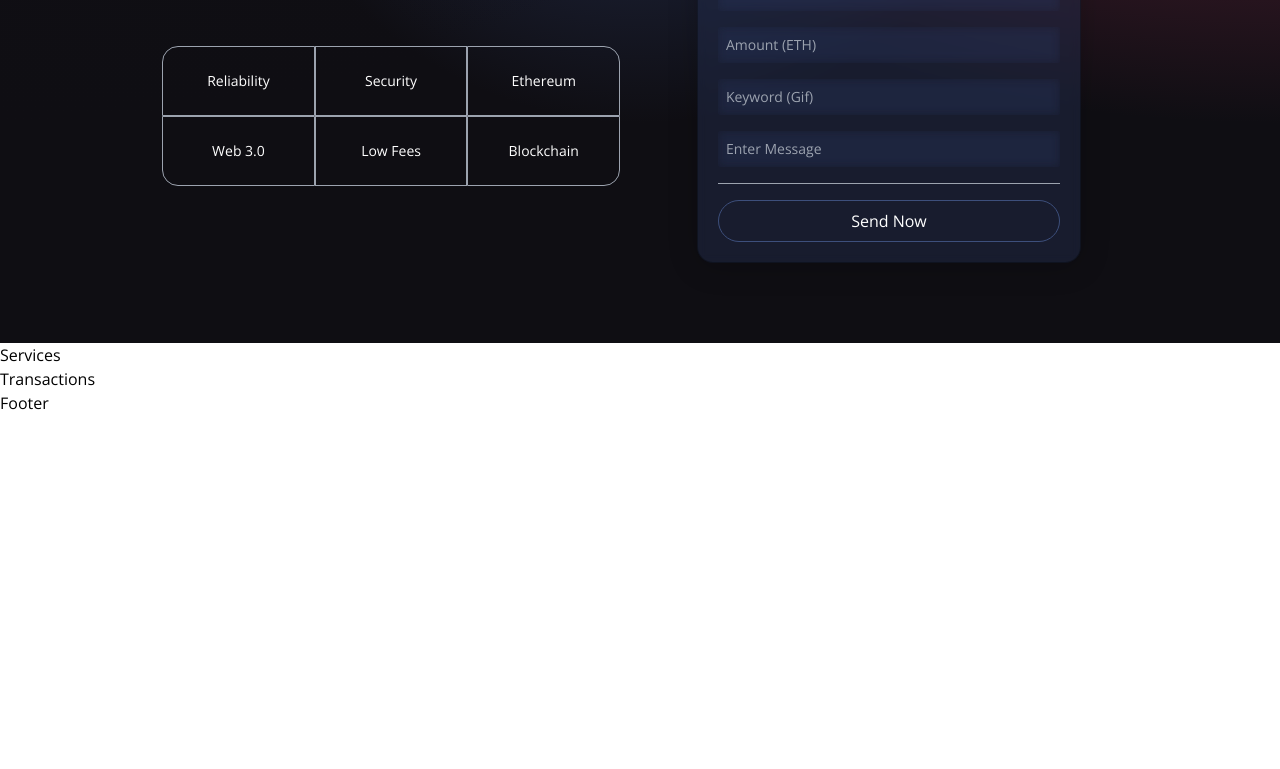
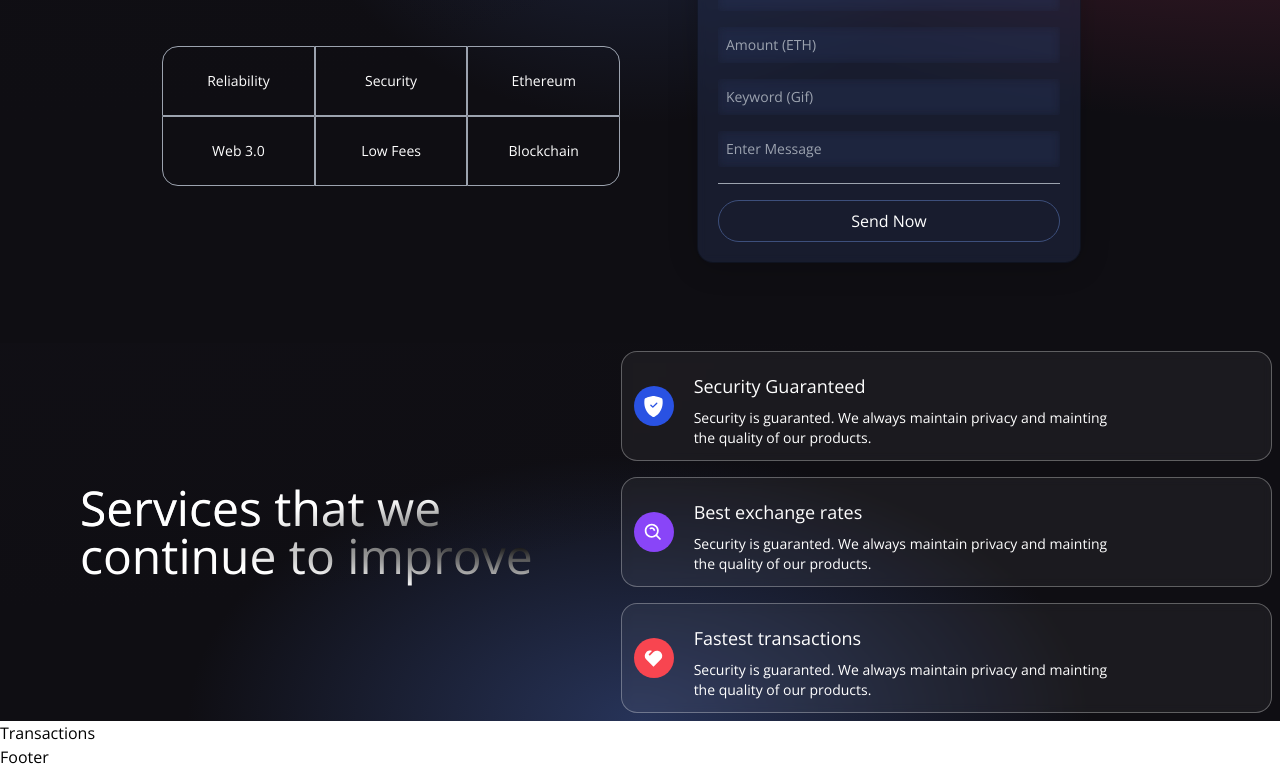
Before and after one commit to pedroltdias/blockchain-app, a React (Vite) app in the folder client/: page / in a window 1280 px wide. Shown: the part 406-1175 px from the top of the page. Before the commit the page ends 821 px from the top, so only its background shows below. Built offline with nearby package versions, Linux system fonts and the light colour scheme.

Commit message:
component de Services

```diff
--- a/client/src/components/Services.tsx
+++ b/client/src/components/Services.tsx
@@ -1,5 +1,55 @@
+import { BsShieldFillCheck } from "react-icons/bs";
+import { BiSearchAlt } from "react-icons/bi";
+import { RiHeart2Fill } from "react-icons/ri";
+import { ReactElement } from "react";
+
+interface IServiceCard {
+	color: string,
+	title: string,
+	icon: ReactElement<any, any>,
+	subtitle: string
+}
+
+const ServiceCard = ({ color, title, icon, subtitle }: IServiceCard) => (
+	<div className="flex flex-row justify-start items-center white-glassmorphism p-3 m-2 cursor-pointer hover:shadow-xl">
+		<div className={`w-10 h-10 rounded-full flex justify-center items-center ${color}`}>
+			{icon}
+		</div>
+		<div className="ml-5 flex flex-col flex-1">
+			<h1 className="mt-2 text-white text-lg">{title}</h1>
+			<p className="mt-2 text-white text-sm md:w-9/12">{subtitle}</p>
+		</div>
+	</div>
+);
+
 export default function Services() {
 	return (
-		<h1>Services</h1>
+		<div className="flex flex-col md:flex-row w-full justify-center items-center gradient-bg-services">
+			<div className="flex mf:flex-row flex-col items-center justify-between md:p-20 py-12 px-4">
+				<div className="flex-1 flex flex-col justify-start items-start">
+					<h1 className="text-white text-3xl sm:text-5xl py-2 text-gradient">Services that we <br /> continue to improve</h1>
+				</div>
+			</div>
+			<div className="flex-1 flex flex-col justify-start items-center">
+				<ServiceCard
+					color="bg-[#2952E3]"
+					title="Security Guaranteed"
+					icon={<BsShieldFillCheck fontSize={21} className="text-white" />}
+					subtitle="Security is guaranted. We always maintain privacy and mainting the quality of our products."
+				/>
+				<ServiceCard
+					color="bg-[#8945F8]"
+					title="Best exchange rates"
+					icon={<BiSearchAlt fontSize={21} className="text-white" />}
+					subtitle="Security is guaranted. We always maintain privacy and mainting the quality of our products."
+				/>
+				<ServiceCard
+					color="bg-[#F84550]"
+					title="Fastest transactions"
+					icon={<RiHeart2Fill fontSize={21} className="text-white" />}
+					subtitle="Security is guaranted. We always maintain privacy and mainting the quality of our products."
+				/>
+			</div>
+		</div>
 	);
 }
```
